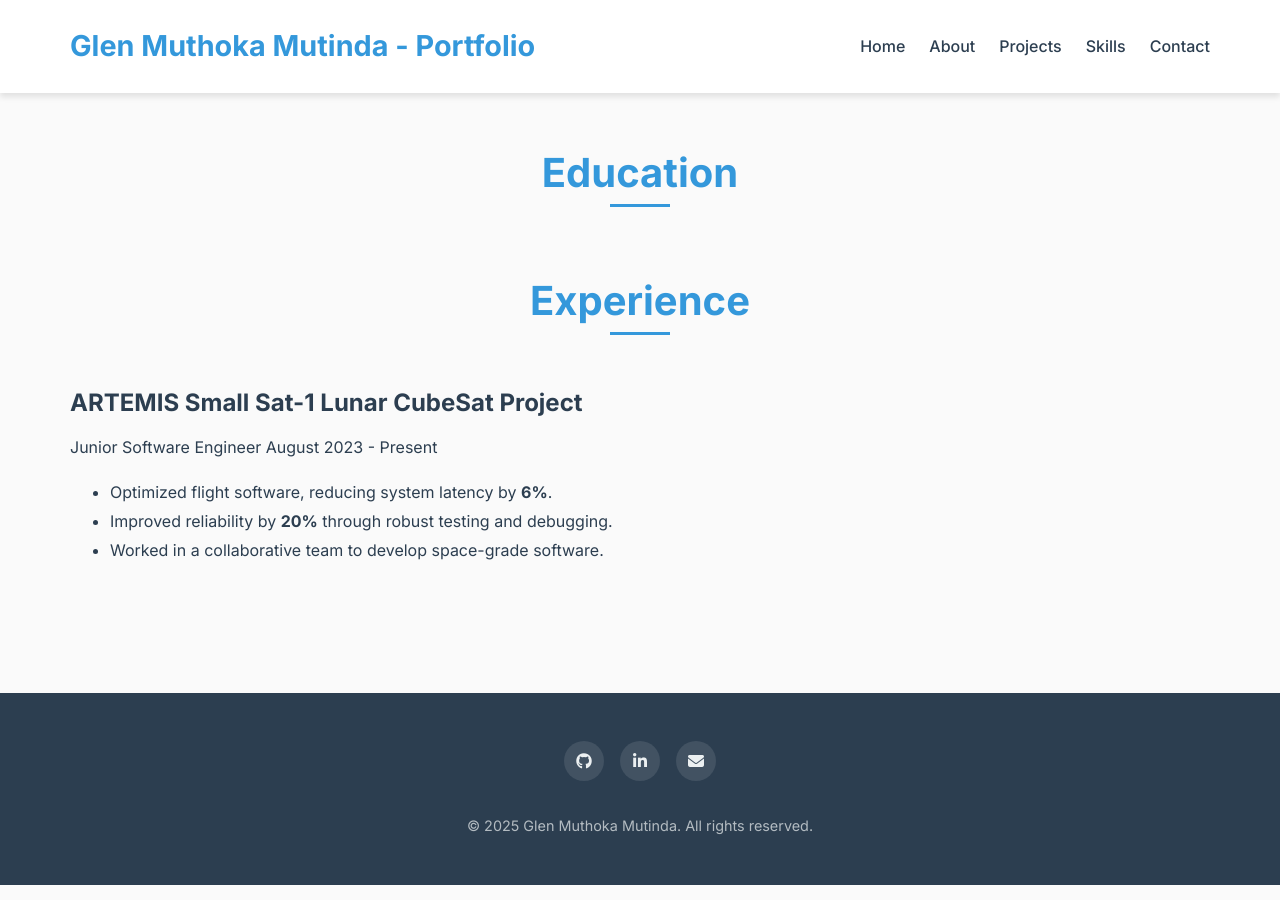
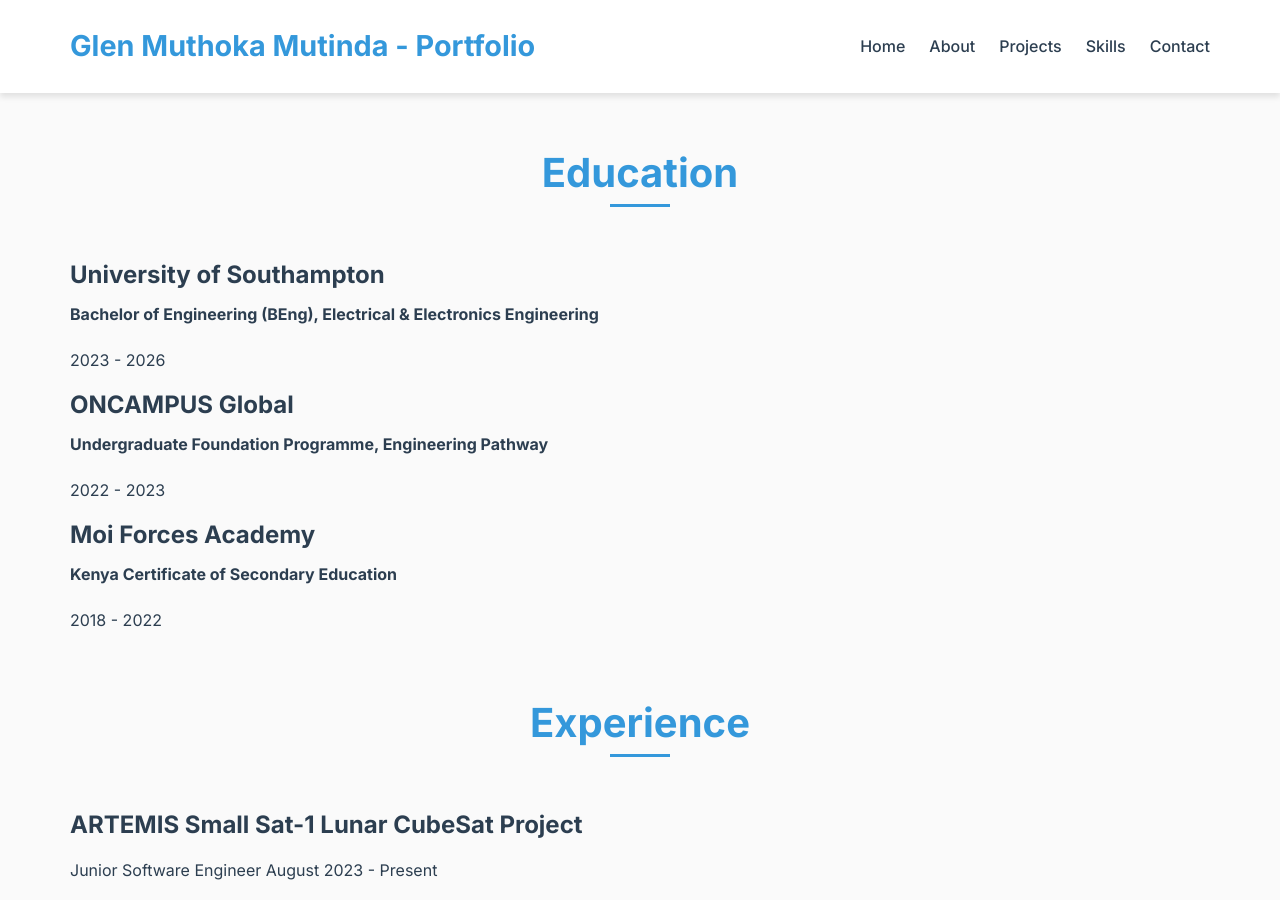
Before and after one commit to Bananz0/bananz0.github.io, a Jekyll site: the page built from about.markdown, in a window 1280 px wide and 900 px high, scrolled down 357 px. Built offline with Jekyll 4.4.1, drawn with Linux system fonts in a browser that asks for light colours.

Commit message:
added education lmao

```diff
--- a/_config.yml
+++ b/_config.yml
@@ -20,3 +20,15 @@ exclude:
   - Gemfile.lock
   - node_modules
   - vendor
+
+# Education
+education:
+  - institution: University of Southampton
+    degree: Bachelor of Engineering (BEng), Electrical & Electronics Engineering
+    dates: 2023 - 2026
+  - institution: ONCAMPUS Global
+    degree: Undergraduate Foundation Programme, Engineering Pathway
+    dates: 2022 - 2023
+  - institution: Moi Forces Academy
+    degree: Kenya Certificate of Secondary Education
+    dates: 2018 - 2022
```
